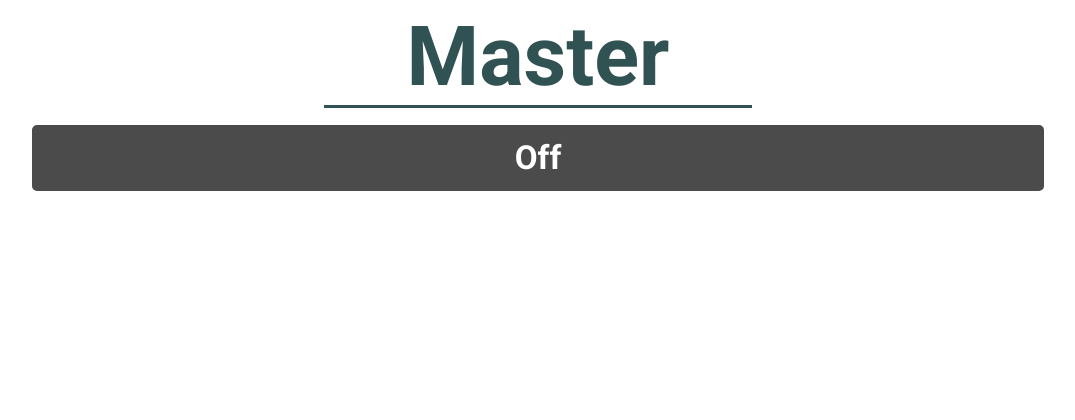
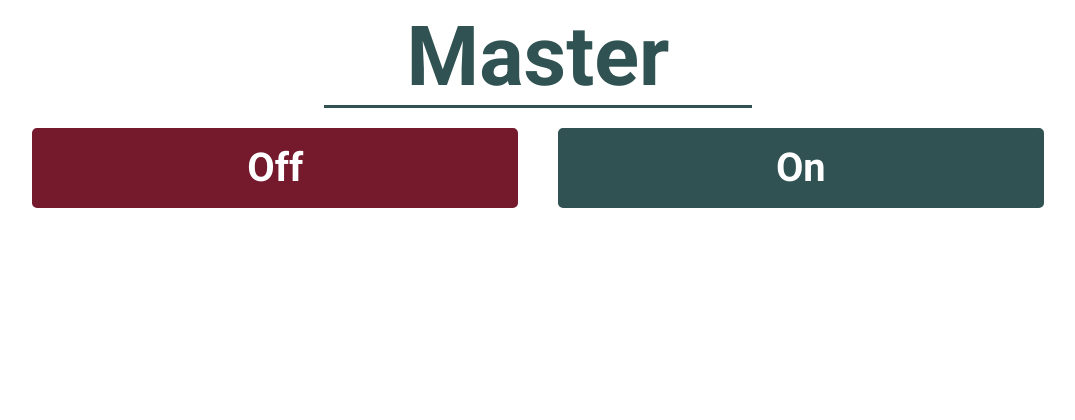
Before and after one commit to juicyjules/home_state, a Django app: page /master in a window 1280 px wide. Shown: the top 420 px of the page, without its empty margins (102-1177 px from the left). Run offline with Django 3.2, Linux system fonts and the light colour scheme; a user stored in the database is signed in; data comes from the database, SQL or seed files in the repository; some libraries are stand-ins or nearby versions.

Commit message:
changed master to be color

```diff
--- a/led_colors/templates/master.html
+++ b/led_colors/templates/master.html
@@ -18,27 +18,35 @@
         max-width:80vw!important;
     }
     .off {
-        filter: grayscale(90);
+        background-color:rgb(117, 26, 45);
+        border-color: rgb(117, 26, 45);
+        margin-right:1em;
+    }
+    .off:hover{
+        color:rgb(117, 26, 45);
+
+    }
+    .button {
+        flex: 1;
+        width:auto;
     }
 </style>
 <div class="content">
 <h1>Master</h1>
-{% if client.on %}
-<button onclick="toggleOn(this,'master')" class="button on">
-On
+<div style="display:flex">
+<button onclick="turn(this,'master',false)" class="button off">
+    Off
 </button>
-{% else %}
-<button onclick="toggleOn(this,'master')" class="button off">
-Off
+<button onclick="turn(this,'master',true)" class="button on">
+    On
 </button>
-{% endif %}
+</div>
 <div class="color-picker"></div>
 </div>
 <link rel="stylesheet" href="https://cdn.jsdelivr.net/npm/@simonwep/pickr/dist/themes/classic.min.css"/> <!-- 'monolith' theme -->
 <script src="https://cdn.jsdelivr.net/npm/@simonwep/pickr/dist/pickr.min.js"></script>
 <script>
 var cur_color = "{{color}}"
-var on = {% if all_on %} true {% else %} false {% endif %}
 var CSRF_TOKEN = '{{ csrf_token }}'
 const pickr = Pickr.create({
     el: '.color-picker',
@@ -81,24 +89,12 @@ var updateColor = function(color){
     xhr.send('color='+color);
 }
 
-var toggleOn = function(btn,url){
+var turn = function(btn,url,on){
     var xhr = new XMLHttpRequest();
     xhr.open('POST', url, true);
     xhr.setRequestHeader('Content-type', 'application/x-www-form-urlencoded');
     xhr.setRequestHeader('X-CSRFToken', CSRF_TOKEN),
-    on = !on
     xhr.send('on='+ ( on ? "True" : "False" ));
-    xhr.onload = function () {
-        if(on){
-            btn.innerHTML = "On"
-            btn.classList.remove("off")
-            btn.classList.add("on")
-        } else {
-            btn.innerHTML = "Off"
-            btn.classList.remove("on")
-            btn.classList.add("off")
-        }
-    };
 };
 </script>
 {% include "footer.html" %}
```
